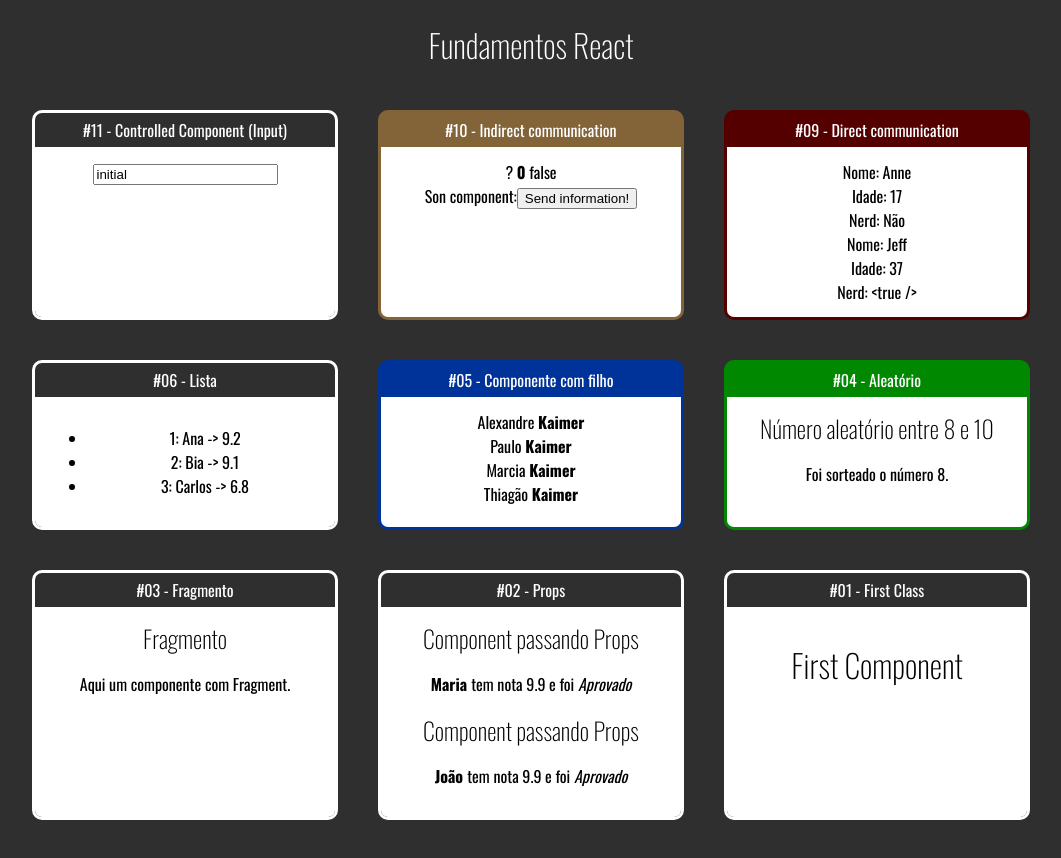
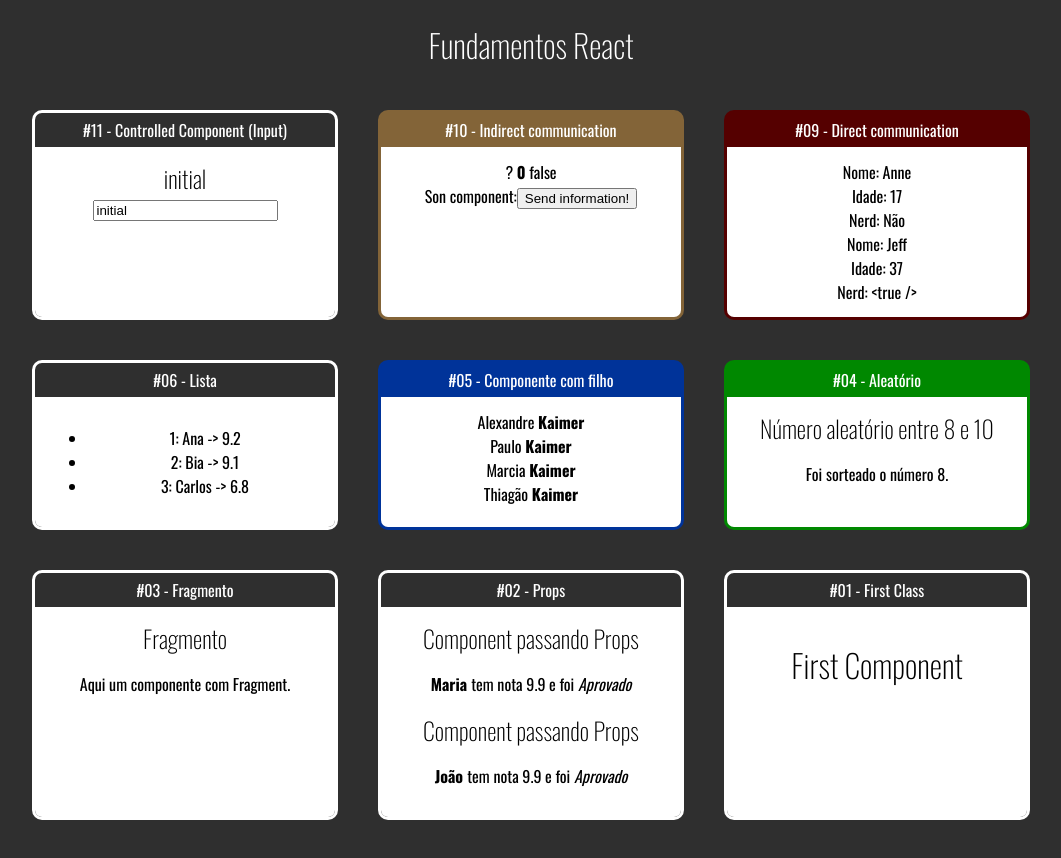
Before and after one commit to alekaimer/fundamentos-react, a React (Create React App) app: page / in a window 1280 px wide. Shown: the whole page, without its empty margins (109-1170 px from the left). Built offline with nearby package versions, Linux system fonts and the light colour scheme.

Commit message:
set state of teh component with useState

```diff
--- a/src/components/forms/Input.jsx
+++ b/src/components/forms/Input.jsx
@@ -2,12 +2,16 @@
 import React, { useState } from 'react'
 
 export default props => {
-
   const [value, setValue] = useState(`initial`)
+  function changeState(event){
+    setValue(event.target.value)
+    console.log(event.target.value)
+  }
 
   return (
     <div>
-      <input value={value}/>
+      <h2>{value}</h2>
+      <input value={value} onChange={changeState}/>
     </div>
   )
 }
```
